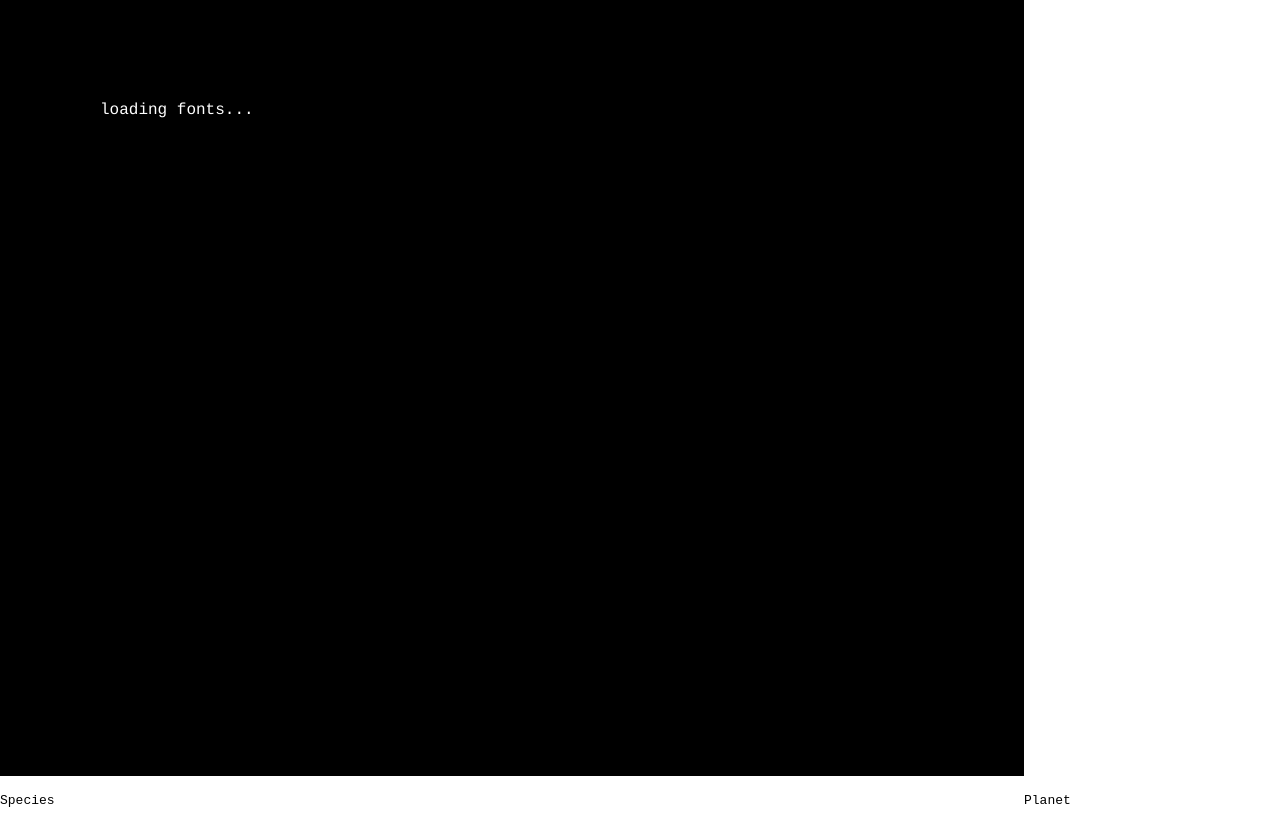
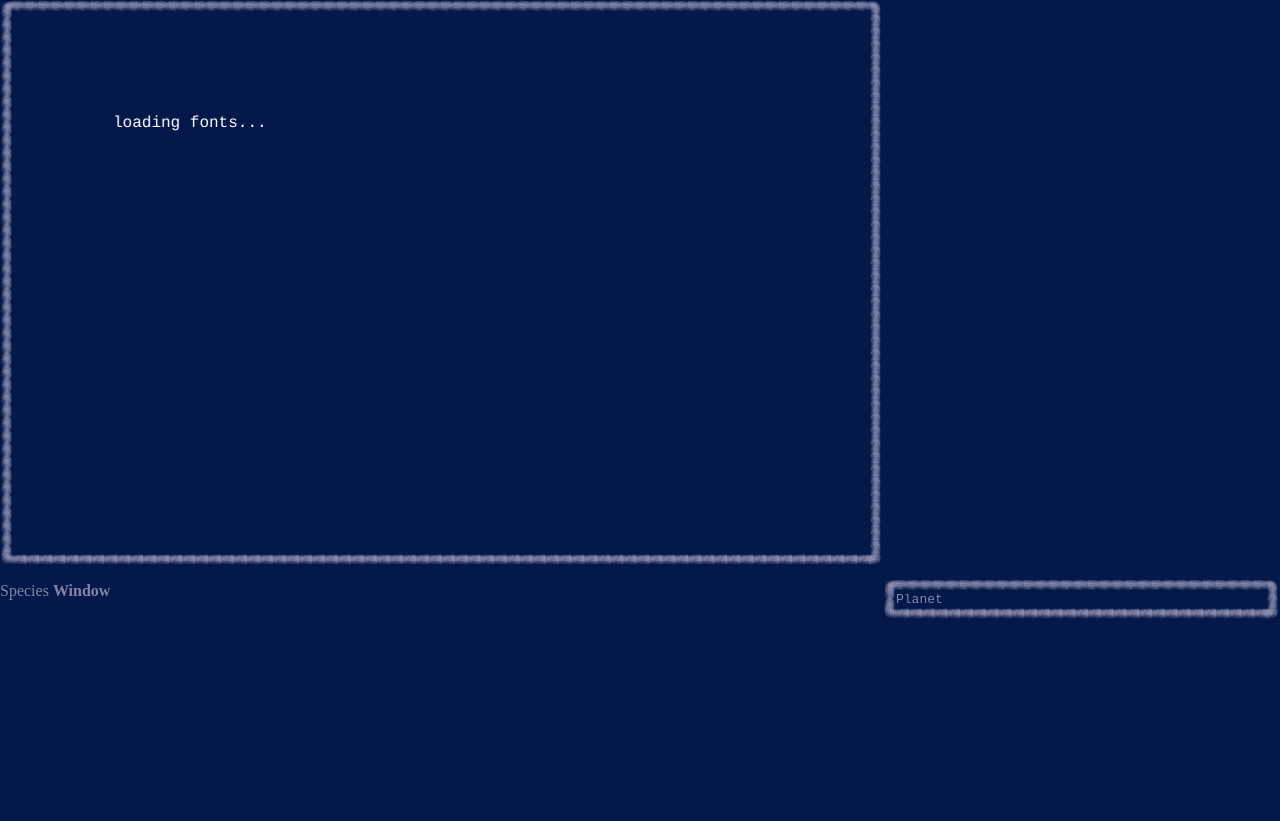
Before and after one commit to amarillion/ldjam46, a website built with webpack: page src/index.html in a window 1280 px wide. After the commit the page ends 800 px from the top, so only its background shows below. Built offline with nearby package versions, Linux system fonts and the light colour scheme; what webfontloader would draw is missing.

Commit message:
Interface layout & design improvements, finally get resizing working properly

```diff
--- /dev/null
+++ b/src/components/SpeciesWindow.js
@@ -0,0 +1,12 @@
+class SpeciesWindow extends HTMLElement {
+
+	constructor() {
+		super();
+		this.attachShadow({ mode: 'open' });
+
+		this.shadowRoot.innerHTML = '<p>Species <b>Window</b></p>';
+	}
+
+}
+
+customElements.define('exo-species-window', SpeciesWindow);
--- a/src/config.js
+++ /dev/null
@@ -1,16 +0,0 @@
-import Phaser from 'phaser';
-
-export default {
-	type: Phaser.AUTO,
-	parent: 'content',
-	// width: 800,
-	// height: 600,
-	localStorageName: 'exokeeper',
-	disableContextMenu: true,
-	fps: {
-		target: 20
-	},
-	scale : {
-		mode: Phaser.Scale.RESIZE
-	}
-};
--- a/src/index.html
+++ b/src/index.html
@@ -14,18 +14,37 @@
         body {
             margin: 0;
             padding: 0;
+            width: 100vw;
+            height: 100vh;
 
             display: grid;
-            grid-template-columns: 3fr 1fr;
+            grid-template-columns: auto minmax(0, 1fr);
+            grid-template-rows: auto minmax(0, 1fr);
+            background: #041849;
+            color: #8285a9;
+        }
+
+        .border {
+            border-image:
+                url("/assets/images/border39px.png") /* source */
+                13 /                      /* slice */
+                13px /                    /* width */
+                0px                     /* outset */
+                round;                  /* repeat */
+            padding: 13px;
+        }
+
+        pre {
+            overflow: hidden;
         }
     </style>
 </head>
 
 <body>
-    <div id="content"></div>
-    <pre id="log"></pre>
-    <pre id="species">Species</pre>
-    <pre id="planet">Planet</pre>
+    <div id="content" class="border"></div>
+    <div><pre id="log" ></pre></div>
+    <exo-species-window  ></exo-species-window>
+    <div><pre id="planet" class="border">Planet</pre></div>
 </body>
 
 </html>
--- a/src/main.js
+++ b/src/main.js
@@ -4,7 +4,28 @@ import BootScene from './scenes/Boot.js';
 import SplashScene from './scenes/Splash.js';
 import GameScene from './scenes/Game.js';
 
-import config from './config.js';
+// register components
+import './components/SpeciesWindow.js';
+
+const calcGameWidth = () => window.innerWidth * 0.67;
+const calcGameHeight = () => window.innerHeight * 0.67;
+
+const config = {
+	type: Phaser.AUTO,
+	localStorageName: 'exokeeper',
+	disableContextMenu: true,
+	backgroundColor: '#041849',
+	fps: {
+		target: 20
+	},
+	scale : {
+		mode: Phaser.Scale.NONE,
+		width: calcGameWidth(),
+		height: calcGameHeight(),
+		parent: 'content',
+	}
+};
+
 
 const gameConfig = Object.assign(config, {
 	scene: [BootScene, SplashScene, GameScene]
@@ -17,3 +38,12 @@ class Game extends Phaser.Game {
 }
 
 window.game = new Game();
+
+
+//  In scaleMode NONE the Scale Manager is effectively disabled, so you need to
+//  tell it when a resize happens yourself:
+window.addEventListener('resize', function (/*event*/) {
+
+	window.game.scale.resize(calcGameWidth(), calcGameHeight());
+
+}, false);
--- a/src/scenes/Game.js
+++ b/src/scenes/Game.js
@@ -79,6 +79,12 @@ export default class extends Phaser.Scene {
 			font: '32px Bangers',
 			fill: '#7744ff'
 		});
+
+		this.scale.on('resize', function (gameSize) {
+			var width = gameSize.width;
+			var height = gameSize.height;
+			this.cameras.resize(width, height);
+		}, this);
 
 	}
 
```
Also changed, not shown: assets/images/border39px.png (added).
